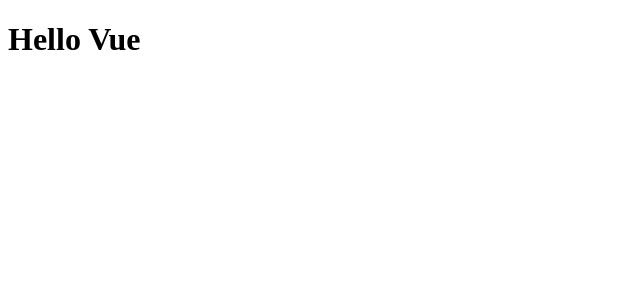
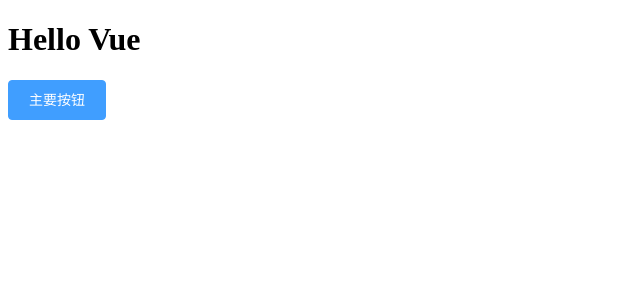
Before and after one commit to wangtaicha/home, a Vue app: page / in a window 1280 px wide. Shown: the top 300 px of the page, without its empty margins (0-640 px from the left). Built offline with nearby package versions, Linux system fonts and the light colour scheme.

Commit message:
使用element-ui和使用router

```diff
--- a/package.json
+++ b/package.json
@@ -9,7 +9,10 @@
   },
   "dependencies": {
     "core-js": "^3.6.4",
-    "vue": "^2.6.11"
+    "element": "^0.1.4",
+    "element-ui": "^2.13.1",
+    "vue": "^2.6.11",
+    "vue-router": "^3.1.6"
   },
   "devDependencies": {
     "@vue/cli-plugin-babel": "^4.3.0",
--- a/src/App.vue
+++ b/src/App.vue
@@ -1,6 +1,7 @@
 <template>
   <div id="app">
       <h1>Hello Vue</h1>
+      <el-button type="primary">主要按钮</el-button>
   </div>
 </template>
 
--- a/src/main.js
+++ b/src/main.js
@@ -1,11 +1,18 @@
 // 导包
 import Vue from 'vue'
 import App from './App.vue'
+// 导入路由
+import router from '@/router'
+// 引入饿了么UI
+import ElementUI from 'element-ui'
+import 'element-ui/lib/theme-chalk/index.css'
+// 使用ElementUI
+Vue.use(ElementUI)
 
 // false就是开发阶段的
 // true是上线阶段的
 Vue.config.productionTip = false
-
 new Vue({
-  render: h => h(App)
+  render: h => h(App),
+  router
 }).$mount('#app')
--- /dev/null
+++ b/src/router/index.js
@@ -0,0 +1,15 @@
+// 进行路由的初始化和配置
+// 引入vue-router
+import VueRouter from 'vue-router'
+// 注册
+// 引入vue
+import Vue from 'vue'
+Vue.use(VueRouter)
+// 初始化
+const router = new VueRouter({
+  routes: [{
+    path: ''
+  }]
+})
+
+export default router
```
Also changed, not shown: 1 other file (tests, documents, lock files or other folders).
